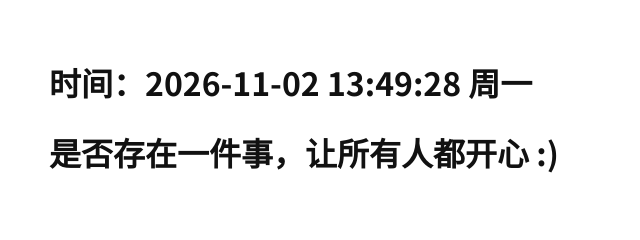
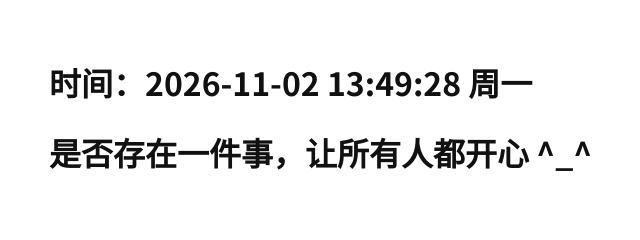
Before and after one commit to zzdabendan/zzdabendan.github.io, an Astro site: page / in a window 1280 px wide. Shown: the part 175-415 px from the top of the page, 591-1231 px from the left. Built offline with nearby package versions, Linux system fonts and the light colour scheme; Astro itself is replaced by a stand-in of ours.

Commit message:
首页标题笑脸改为 ^_^

```diff
--- a/src/pages/index.astro
+++ b/src/pages/index.astro
@@ -11,7 +11,7 @@ import BaseLayout from '../layouts/BaseLayout.astro';
 		<div class="hero-question">
 			<div class="title-row">
 				<p id="now-time" class="hero-time"></p>
-				<h2>是否存在一件事，让所有人都开心 :)</h2>
+				<h2>是否存在一件事，让所有人都开心 ^_^</h2>
 			</div>
 		</div>
 	</section>
```
